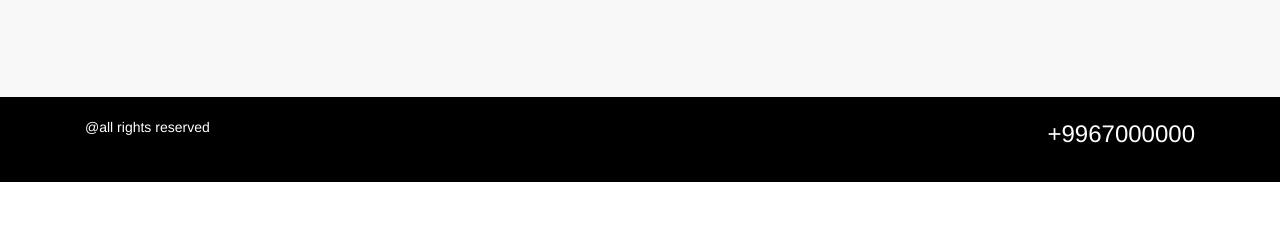
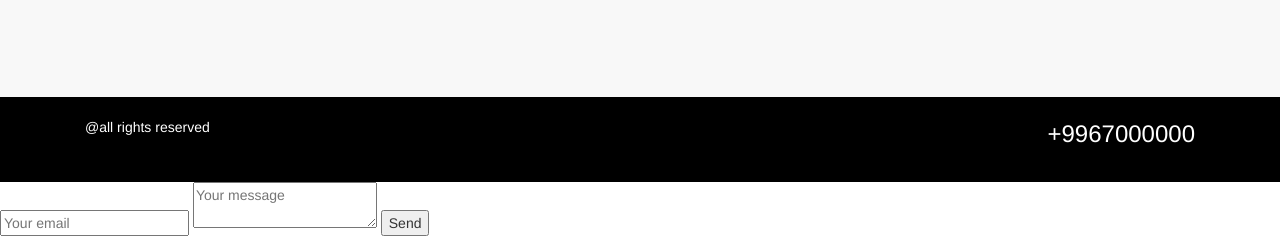
Before and after one commit to developer0312/event, a plain HTML site: page index.html in a window 1280 px wide. Shown: the part 4006-4242 px from the top of the page. Before the commit the page ends 4188 px from the top, so only its background shows below. Drawn offline with Linux system fonts and the light colour scheme.

Commit message:
Update index.html

```diff
--- a/index.html
+++ b/index.html
@@ -169,6 +169,11 @@
 			<div class="col-lg-6 col-md-6 col-sm-12"><p class="phone">+9967000000</p></div>
 		</div>
 	</section>
+	<form method="POST" action="https://formspree.io/developer0312@gmail.com">
+  <input type="email" name="email" placeholder="Your email">
+  <textarea name="message" placeholder="Your message"></textarea>
+  <button type="submit">Send</button>
+</form>
 
 </body>
 </html>
```
